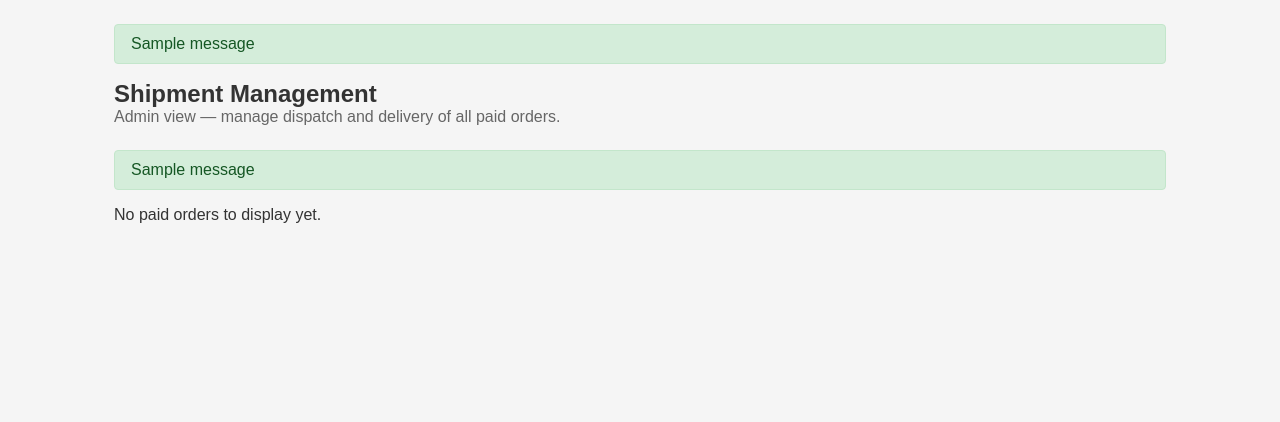
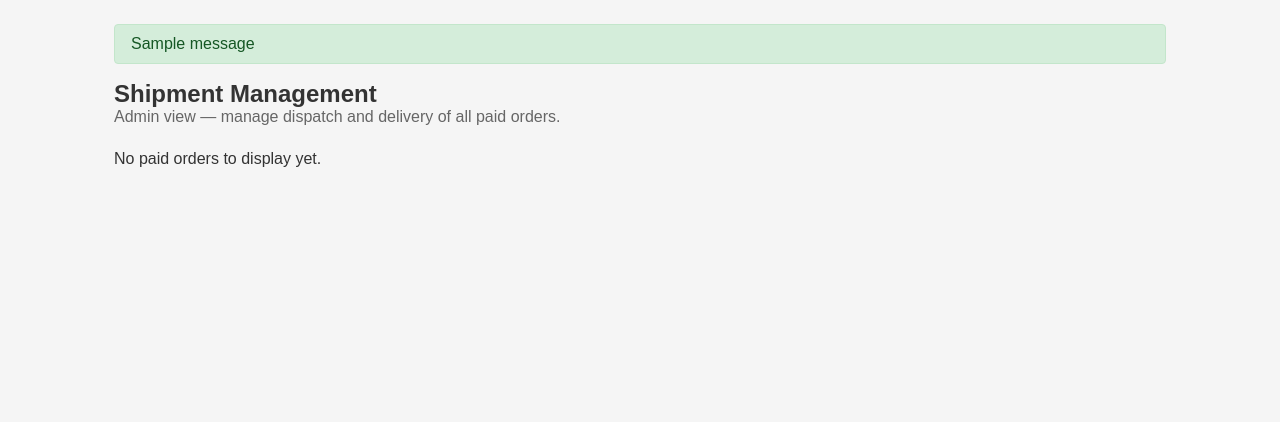
Before and after one commit to GarethH123/swe30003-bookstore, a Flask app: page /shipment/ in a window 1280 px wide. Shown: the part 47-469 px from the top of the page. Run offline with Flask 3, Linux system fonts and the light colour scheme; the visitor is signed in with stand-in values (Sample User, id 1); one stand-in notice (Sample message) is shown.

Commit message:
fix(andrew): flash color, duplicate flash, checkout layout, table CSS, account home btn

```diff
--- a/templates/auth/account.html
+++ b/templates/auth/account.html
@@ -26,7 +26,10 @@
             <tr><th>Phone</th><td>{{ user.phone }}</td></tr>
             <tr><th>Role</th><td>{{ user.role }}</td></tr>
         </table>
-
+        <a href="/" class="btn btn-secondary w-100 mb-2"
+             style="display:block; text-align:center; margin-bottom: 8px;">
+            ← Back to Home
+        </a>
         <a href="{{ url_for('auth.logout') }}" class="btn btn-danger w-100">Logout</a>
     </div>
 </div>
--- a/templates/shared/base.html
+++ b/templates/shared/base.html
@@ -21,15 +21,17 @@
     </nav>
 
     <main>
-        {% with messages = get_flashed_messages() %}
-            {% if messages %}
-                <div class="flash-messages">
-                    {% for message in messages %}
-                        <div class="flash">{{ message }}</div>
-                    {% endfor %}
+        {% with messages = get_flashed_messages(with_categories=true) %}
+    {% if messages %}
+        <div class="flash-messages">
+            {% for category, message in messages %}
+                <div class="flash {% if category == 'error' %}flash-error{% endif %}">
+                    {{ message }}
                 </div>
-            {% endif %}
-        {% endwith %}
+            {% endfor %}
+        </div>
+    {% endif %}
+{% endwith %}
 
         {% block content %}{% endblock %}
     </main>
--- a/templates/shipment/list.html
+++ b/templates/shipment/list.html
@@ -10,17 +10,6 @@
 {# ------------------------------------------------------------------ #}
 {# Flash messages with colour-coded styling for success vs error       #}
 {# ------------------------------------------------------------------ #}
-{% with messages = get_flashed_messages(with_categories=true) %}
-    {% if messages %}
-        <div class="flash-messages">
-        {% for category, message in messages %}
-            <div class="flash {% if category == 'error' %}flash-error{% endif %}">
-                {{ message }}
-            </div>
-        {% endfor %}
-        </div>
-    {% endif %}
-{% endwith %}
 
 {% if rows %}
 <table class="data-table">
```
